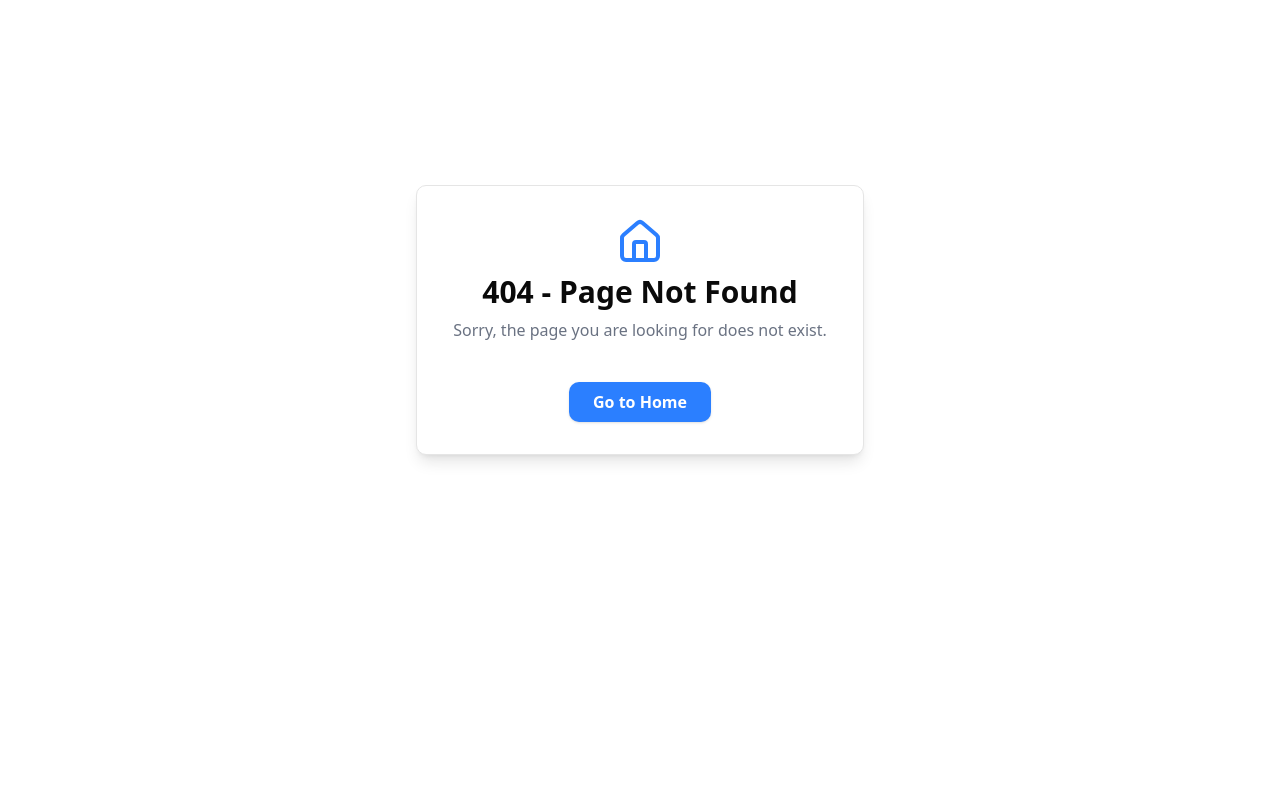
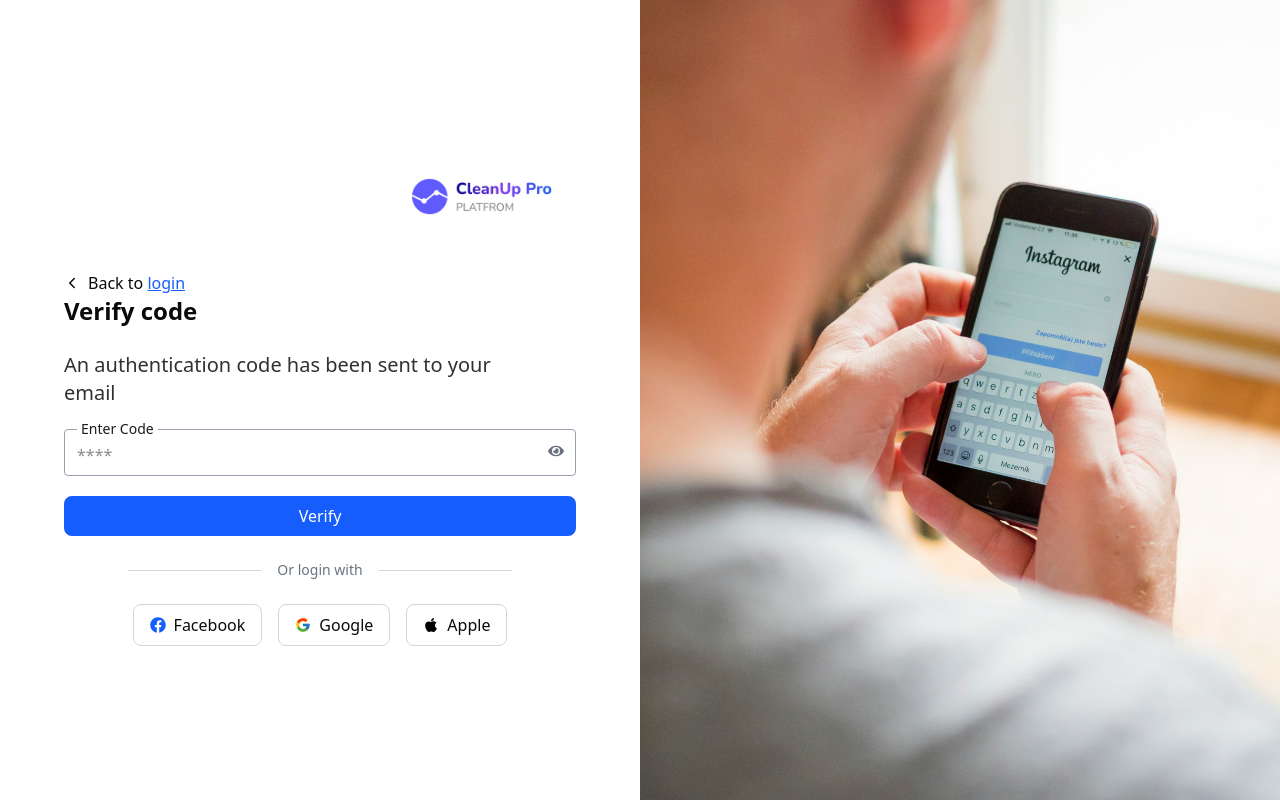
Before and after one commit to Alamin10231/CleanupSoftware, a React (Vite) app: page /verifyotp in a window 1280 px wide. Before the commit this address had no page. Built offline with nearby package versions, Linux system fonts and the light colour scheme.

Commit message:
signup intergrrationpart

```diff
--- a/src/Components/Auth/AdminLogin.tsx
+++ b/src/Components/Auth/AdminLogin.tsx
@@ -2,25 +2,59 @@ import { useState } from "react";
 import { FcGoogle } from "react-icons/fc";
 import { FaEye, FaEyeSlash, FaFacebook } from "react-icons/fa";
 import loginpicture from "../../assets/Image/loginpicture.jpg";
-import { Link } from "react-router";
+import { Link, useNavigate } from "react-router-dom";
 import { assets } from "../../assets/assets";
+
 export default function AdminLogin() {
   const [email, setEmail] = useState("");
   const [password, setPassword] = useState("");
+  const [show, setShow] = useState(false);
+  const [loading, setLoading] = useState(false);
+  const [error, setError] = useState("");
+  const navigate = useNavigate();
 
-  const [show, setShow] = useState(false);
+  const handleSubmit = async (e: React.FormEvent) => {
+    e.preventDefault();
+    setError("");
+    setLoading(true);
 
-  const handleSubmit = (e: React.FormEvent) => {
-    e.preventDefault();
-    console.log({ email, password});
-    // এখানে API কল বা auth logic দিন
+    try {
+      const response = await fetch(
+        "https://lisa-nondisposable-judgingly.ngrok-free.app/api/v1/users/login/",
+        {
+          method: "POST",
+          headers: {
+            "Content-Type": "application/json",
+          },
+          body: JSON.stringify({
+            email,
+            password,
+          }),
+        }
+      );
+
+      const data = await response.json();
+
+      if (!response.ok) {
+        throw new Error(data.message || "Login failed");
+      }
+
+      // Save token to local storage (optional)
+      localStorage.setItem("token", data.token);
+
+      alert("Login successful!");
+      navigate("/");
+    } catch (err: any) {
+      setError(err.message);
+    } finally {
+      setLoading(false);
+    }
   };
 
   return (
     <div className="min-h-screen flex">
       {/* Left Panel */}
       <div className="flex flex-col justify-center items-center w-full md:w-1/2 px-6 md:px-16 bg-white">
-        {/* Logo */}
         <div className="flex items-center self-end space-x-2 mb-8">
           <div className="p-6">
             <img
@@ -57,8 +91,6 @@ export default function AdminLogin() {
             <label className="block text-sm font-medium text-gray-600 mb-1">
               Password
             </label>
-
-            {/* Input */}
             <input
               type={show ? "text" : "password"}
               className="w-full border border-gray-300 rounded-md px-4 py-2 pr-10 focus:outline-none focus:ring-2 focus:ring-blue-400"
@@ -67,8 +99,6 @@ export default function AdminLogin() {
               onChange={(e) => setPassword(e.target.value)}
               required
             />
-
-            {/* Eye Icon */}
             <button
               type="button"
               onClick={() => setShow(!show)}
@@ -78,36 +108,43 @@ export default function AdminLogin() {
             </button>
           </div>
 
+          {/* Error Message */}
+          {error && <p className="text-red-500 text-sm">{error}</p>}
+
           {/* Remember + Forgot */}
           <div className="flex items-center justify-between text-sm">
             <label className="flex items-center space-x-2">
               <input
                 type="checkbox"
-
                 className="rounded border-gray-300 text-blue-600 focus:ring-blue-500"
               />
               <span>Remember me</span>
             </label>
-            <button type="button" className="text-blue-500 hover:underline">
-              <Link to="/forgetpassword">Forgot Password</Link>
-            </button>
+            <Link to="/forgetpassword" className="text-blue-500 hover:underline">
+              Forgot Password
+            </Link>
           </div>
 
           {/* Login Button */}
           <button
             type="submit"
-            className="w-full bg-blue-600 text-white py-2 rounded-md hover:bg-blue-700 transition"
+            disabled={loading}
+            className={`w-full py-2 rounded-md transition ${
+              loading
+                ? "bg-gray-400 cursor-not-allowed"
+                : "bg-blue-600 text-white hover:bg-blue-700"
+            }`}
           >
-            Login
+            {loading ? "Logging in..." : "Login"}
           </button>
         </form>
 
         {/* Sign up link */}
         <p className="text-sm text-gray-600 mt-6">
-          Don’t have an account? {/* < href="#" > */}
+          Don’t have an account?
           <span className="text-[#FF8682] hover:underline">
             {" "}
-            <Link to="/signup"> Sign up</Link>
+            <Link to="/signup">Sign up</Link>
           </span>
         </p>
 
@@ -133,13 +170,6 @@ export default function AdminLogin() {
             <FcGoogle className="mr-2" />
             Google
           </button>
-          {/* <button
-    type="button"
-    className="flex items-center justify-center border border-gray-300 rounded-md px-4 py-2 hover:bg-gray-50"
-  >
-    <FaApple className="text-black mr-2" />
-    Apple
-  </button> */}
         </div>
       </div>
 
@@ -148,7 +178,7 @@ export default function AdminLogin() {
         <img
           src={loginpicture}
           alt="Cleaning"
-          className="w-full max-h-screen  object-cover"
+          className="w-full max-h-screen object-cover"
         />
       </div>
     </div>
--- a/src/Components/Auth/UserSignUp.tsx
+++ b/src/Components/Auth/UserSignUp.tsx
@@ -2,23 +2,81 @@ import { useState } from "react";
 import { FcGoogle } from "react-icons/fc";
 import { FaApple, FaEye, FaEyeSlash, FaFacebook } from "react-icons/fa";
 import loginpicture from "../../assets/Image/loginpicture.jpg";
-import { Link } from "react-router";
+import { Link, useNavigate } from "react-router-dom";
 import { assets } from "../../assets/assets";
+
 export default function UserSignUp() {
+  // ✅ State variables
+  const [firstName, setFirstName] = useState("");
+  const [lastName, setLastName] = useState("");
   const [email, setEmail] = useState("");
   const [number, setNumber] = useState("");
   const [password, setPassword] = useState("");
-  const [cpassword, setcPassword] = useState("");
+  const [cpassword, setCPassword] = useState("");
   const [remember, setRemember] = useState(false);
-  const [show, setShow] = useState(false);      // Password show/hide
-  const [cshow, setCShow] = useState(false);    // Confirm Password show/hide
+  const [show, setShow] = useState(false);
+  const [cshow, setCShow] = useState(false);
+  const [loading, setLoading] = useState(false);
+  const [error, setError] = useState("");
 
-  const handleSubmit = (e: React.FormEvent) => {
+  const navigate = useNavigate();
+
+  // ✅ Handle form submit
+  const handleSubmit = async (e: React.FormEvent) => {
     e.preventDefault();
-    console.log({ email, number, password, cpassword, remember });
-    // এখানে API কল বা auth logic দিন
+    setError("");
+     const payload = {
+    name: firstName,
+    email: email,
+    phone: number,
+    password: password,
+    // role: "client", // add role here
   };
 
+    // Simple validation
+    if (password !== cpassword) {
+      setError("Passwords do not match!");
+      return;
+    }
+
+    if (!remember) {
+      setError("You must agree to the Terms and Privacy Policies.");
+      return;
+    }
+
+    try {
+      setLoading(true);
+
+      const response = await fetch(
+        "https://lisa-nondisposable-judgingly.ngrok-free.app/api/v1/users/register/",
+        {
+          method: "POST",
+          headers: {
+            "Content-Type": "application/json",
+          },
+          body: JSON.stringify(payload
+           ),
+        }
+      );
+
+      const data = await response.json();
+      console.log("Response:", data);
+
+      if (!response.ok) {
+        throw new Error(data.message ||  JSON.stringify(data) || "Registration failed");
+      }
+
+      alert("Account created successfully!");
+      navigate("/verifyotp")
+    } catch (err: any) {
+      console.error("Error:", err);
+      setError(err.message || "Something went wrong, please try again.");
+    } finally {
+      setLoading(false);
+    }
+  };
+
+  // ✅ UI
   return (
     <div className="min-h-screen flex">
       {/* Left Panel */}
@@ -34,137 +92,161 @@ export default function UserSignUp() {
       <div className="flex flex-col justify-center items-center w-full md:w-1/2 px-6 md:px-16 bg-white">
         {/* Logo */}
         <div className="flex self-end items-center space-x-2 mb-8">
-          <div className=" " />
-             <img src={assets.logo} alt="CleanUp Pro Logo" className="w-[140px] mx-auto" />
+          <img
+            src={assets.logo}
+            alt="CleanUp Pro Logo"
+            className="w-[140px] mx-auto"
+          />
         </div>
 
-        <h1 className="text-2xl relative  font-semibold mb-6 text-left self-start">
-  Sign Up
-</h1>
-<p className="text-left self-start pb-3">Let's get you all st up so you can access your personal account</p>
+        <h1 className="text-2xl font-semibold mb-6 self-start">Sign Up</h1>
+        <p className="text-left self-start pb-3">
+          Let’s get you all set up so you can access your personal account
+        </p>
 
+        {/* ✅ Signup Form */}
         <form onSubmit={handleSubmit} className="w-full max-w-full space-y-5">
           {/* First & Last Name */}
           <div className="flex items-center gap-3">
-            <div className="flex-1">
-              <fieldset className="border border-gray-400 rounded px-3 pt-1">
-                <legend className="text-sm px-1 text-[#1C1B1F]">First Name</legend>
+            <fieldset className="flex-1 border border-gray-400 rounded px-3 pt-1">
+              <legend className="text-sm px-1 text-[#1C1B1F]">
+                First Name
+              </legend>
               <input
                 type="text"
-                  defaultValue="John"
+                value={firstName}
+                onChange={(e) => setFirstName(e.target.value)}
+                placeholder="John"
                 className="w-full outline-none border-none pb-2 focus:ring-0 text-[#1C1B1F]"
+                required
               />
             </fieldset>
-            </div>
-            <div className="flex-1">
-              <fieldset className="border border-gray-400 rounded px-3 pt-1">
+            <fieldset className="flex-1 border border-gray-400 rounded px-3 pt-1">
               <legend className="text-sm px-1 text-[#1C1B1F]">Last Name</legend>
               <input
                 type="text"
-                  defaultValue="Doe"
+                value={lastName}
+                onChange={(e) => setLastName(e.target.value)}
+                placeholder="Doe"
                 className="w-full outline-none border-none pb-2 focus:ring-0 text-[#1C1B1F]"
+                required
               />
             </fieldset>
-            </div>
           </div>
 
           {/* Email & Phone */}
           <div className="flex items-center gap-3">
-            <div className="flex-1">
-              <fieldset className="border border-gray-400 rounded px-3 pt-1">
+            <fieldset className="flex-1 border border-gray-400 rounded px-3 pt-1">
               <legend className="text-sm px-1 text-[#1C1B1F]">Email</legend>
               <input
                 type="email"
+                value={email}
+                onChange={(e) => setEmail(e.target.value)}
                 placeholder="john.doe@gmail.com"
                 className="w-full outline-none border-none pb-2 focus:ring-0 text-[#1C1B1F]"
-                  value={email}
-                  onChange={(e) => setEmail(e.target.value)}
+                required
+              />
+            </fieldset>
+            <fieldset className="flex-1 border border-gray-400 rounded px-3 pt-1">
+              <legend className="text-sm px-1 text-[#1C1B1F]">Phone</legend>
+              <input
+                type="number"
+                value={number}
+                onChange={(e) => setNumber(e.target.value)}
+                placeholder="0123456789"
+                className="w-full outline-none border-none pb-2 focus:ring-0 text-[#1C1B1F]"
+                required
               />
             </fieldset>
           </div>
-            <div className="flex-1">
-              <fieldset className="border border-gray-400 rounded px-3 pt-1">
-                <legend className="text-sm px-1 text-[#1C1B1F]">Phone Number</legend>
-                <input
-                  type="number"
-                  placeholder="********"
-                  className="w-full outline-none border-none pb-2 focus:ring-0 text-[#1C1B1F]"
-                  value={number}
-                  onChange={(e) => setNumber(e.target.value)}
-                />
-              </fieldset>
-            </div>
-          </div>
 
           {/* Password */}
-          <div className="relative w-full">
+          <div className="relative">
             <label className="block text-sm font-medium text-gray-600 mb-1">
               Password
             </label>
             <input
               type={show ? "text" : "password"}
+              value={password}
+              onChange={(e) => setPassword(e.target.value)}
               className="w-full border border-gray-300 rounded-md px-4 py-2 pr-10 focus:outline-none focus:ring-2 focus:ring-blue-400"
               placeholder="••••••••"
-              value={password}
-              onChange={(e) => setPassword(e.target.value)}
               required
             />
             <button
               type="button"
               onClick={() => setShow(!show)}
-              className="absolute right-3 top-9 -translate-y-1/2 text-gray-500 hover:text-gray-700"
+              className="absolute right-3 top-11 -translate-y-1/2 text-gray-500 hover:text-gray-700"
             >
               {show ? <FaEyeSlash /> : <FaEye />}
             </button>
           </div>
 
           {/* Confirm Password */}
-          <div className="relative w-full">
+          <div className="relative">
             <label className="block text-sm font-medium text-gray-600 mb-1">
               Confirm Password
             </label>
             <input
               type={cshow ? "text" : "password"}
+              value={cpassword}
+              onChange={(e) => setCPassword(e.target.value)}
               className="w-full border border-gray-300 rounded-md px-4 py-2 pr-10 focus:outline-none focus:ring-2 focus:ring-blue-400"
               placeholder="••••••••"
-              value={cpassword}
-              onChange={(e) => setcPassword(e.target.value)}
               required
             />
             <button
               type="button"
               onClick={() => setCShow(!cshow)}
-              className="absolute right-3 top-9 -translate-y-1/2 text-gray-500 hover:text-gray-700"
+              className="absolute right-3 top-11 -translate-y-1/2 text-gray-500 hover:text-gray-700"
             >
               {cshow ? <FaEyeSlash /> : <FaEye />}
             </button>
           </div>
 
-          {/* Remember + Forgot */}
-          <div className="flex items-center justify-between text-sm">
-            <label className="flex items-center space-x-2">
+          {/* Terms */}
+          <label className="flex items-center space-x-2 text-sm">
             <input
               type="checkbox"
               checked={remember}
               onChange={(e) => setRemember(e.target.checked)}
               className="rounded border-gray-300 text-blue-600 focus:ring-blue-500"
             />
-              <p className="font-semibold">I agree to all the <span className="text-[#FF8682]">Teams</span> and <span className="text-[#FF8682]">Privacy Policies</span></p>
+            <span>
+              I agree to all the <span className="text-[#FF8682]">Terms</span>{" "}
+              and <span className="text-[#FF8682]">Privacy Policies</span>
+            </span>
           </label>
 
-          </div>
+          {/* Error Message */}
+          {error && <p className="text-red-500 text-sm">{error}</p>}
 
-          {/* Submit */}
+          {/* Submit Button */}
+         {/* <Link to="/verifyotp"> */}
+
           <button
             type="submit"
-            className="w-full bg-[#2463EA] text-white py-2 rounded-md hover:bg-blue-700 transition"
+            disabled={loading}
+            className={`w-full py-2 rounded-md transition ${
+              loading
+                ? "bg-gray-400 cursor-not-allowed"
+                : "bg-[#2463EA] text-white hover:bg-blue-700"
+            }`}
           >
-           Create Account
+            {loading ? "Creating..." : "Create Account"}
           </button>
+         {/* </Link> */}
         </form>
 
+        {/* Already have an account */}
+        <p className="py-2">
+          Already have an account?{" "}
+          <Link to="/adminlogin">
+            <span className="text-[#FF8682]">Login</span>
+          </Link>
+        </p>
+
         {/* Social login */}
-          <p className="py-2">Already have an account? <Link to="/adminlogin"><span className="text-[#FF8682]">login</span></Link></p>
         <div className="flex items-center my-6 w-full max-w-sm">
           <div className="flex-grow border-t border-gray-300" />
           <span className="mx-4 text-gray-500 text-sm">Or sign up with</span>
@@ -172,24 +254,15 @@ export default function UserSignUp() {
         </div>
 
         <div className="flex gap-4">
-          <button
-            type="button"
-            className="flex items-center justify-center border border-gray-300 rounded-md px-4 py-2 hover:bg-gray-50"
-          >
+          <button className="flex items-center justify-center border border-gray-300 rounded-md px-4 py-2 hover:bg-gray-50">
             <FaFacebook className="text-blue-600 mr-2" />
             Facebook
           </button>
-          <button
-            type="button"
-            className="flex items-center justify-center border border-gray-300 rounded-md px-4 py-2 hover:bg-gray-50"
-          >
+          <button className="flex items-center justify-center border border-gray-300 rounded-md px-4 py-2 hover:bg-gray-50">
             <FcGoogle className="mr-2" />
             Google
           </button>
-           <button
-    type="button"
-    className="flex items-center justify-center border border-gray-300 rounded-md px-4 py-2 hover:bg-gray-50"
-  >
+          <button className="flex items-center justify-center border border-gray-300 rounded-md px-4 py-2 hover:bg-gray-50">
             <FaApple className="text-black mr-2" />
             Apple
           </button>
--- /dev/null
+++ b/src/Components/Auth/Verifyotp.tsx
@@ -0,0 +1,129 @@
+import { useState } from "react";
+import { FcGoogle } from "react-icons/fc";
+import { FaApple, FaEye, FaEyeSlash, FaFacebook } from "react-icons/fa";
+import loginpicture from "../../assets/Image/loginpicture.jpg";
+import { Link, useNavigate } from "react-router-dom";
+import { assets } from "../../assets/assets";
+import { IoIosArrowBack } from "react-icons/io";
+
+export default function Verifyotp() {
+  const [password, setPassword] = useState<string>("");
+  const [show, setShow] = useState(false);
+  const navigate = useNavigate();
+
+  const handleSubmit = (e: React.FormEvent) => {
+    e.preventDefault();
+    console.log({ password });
+    // এখানে API কল বা auth logic দিন
+
+    // সাবমিটের পর পরবর্তী পেইজে নেভিগেট করুন
+    navigate("/adminlogin");
+  };
+
+  return (
+    <div className="min-h-screen flex">
+      {/* Left Panel */}
+      <div className="flex flex-col justify-center items-center w-full md:w-1/2 px-6 md:px-16 bg-white">
+        {/* Logo */}
+        <div className="flex items-center self-end space-x-2 mb-8">
+          <div className="p-6">
+            <img
+              src={assets.logo}
+              alt="CleanUp Pro Logo"
+              className="w-[140px] mx-auto"
+            />
+          </div>
+        </div>
+
+        {/* Back to login */}
+        <div className="self-start flex items-center justify-center gap-2">
+          <IoIosArrowBack />
+          <span>
+            Back to <Link to="/adminlogin" className="text-blue-600 underline">login</Link>
+          </span>
+        </div>
+
+        <h1 className="text-2xl font-semibold mb-6 self-start">
+         Verify code
+        </h1>
+        <p className="self-start pb-3 text-xl max-w-md text-[#313131]">
+         An authentication code has been sent to your email
+        </p>
+
+        {/* Form */}
+        <form onSubmit={handleSubmit} className="w-full max-w-full space-y-5">
+          <div className="relative w-full">
+            <fieldset className="border border-gray-400 rounded px-3 pt-1">
+                <legend className="text-sm px-1 text-[#1C1B1F]">Enter Code</legend>
+                <input
+                  type="text"
+                  placeholder="****"
+                  className="w-full outline-none border-none pb-2 focus:ring-0 text-[#1C1B1F]"
+                  value={password}
+                  onChange={(e) => setPassword(e.target.value)}
+                />
+              </fieldset>
+
+            {/* Eye Icon */}
+            <button
+              type="button"
+              onClick={() => setShow(!show)}
+              className="absolute right-3 top-8 -translate-y-1/2 text-gray-500 hover:text-gray-700"
+            >
+              {show ? <FaEyeSlash /> : <FaEye />}
+            </button>
+          </div>
+
+          {/* Submit Button */}
+          <Link to="/adminlogin">
+          <button
+            type="submit"
+            className="w-full bg-blue-600 text-white py-2 rounded-md hover:bg-blue-700 transition"
+          >
+            Verify
+          </button></Link>
+        </form>
+
+        {/* Social login */}
+        <div className="flex items-center my-6 w-full max-w-sm">
+          <div className="flex-grow border-t border-gray-300" />
+          <span className="mx-4 text-gray-500 text-sm">Or login with</span>
+          <div className="flex-grow border-t border-gray-300" />
+        </div>
+
+        <div className="flex gap-4">
+          <button
+            type="button"
+            className="flex items-center justify-center border border-gray-300 rounded-md px-4 py-2 hover:bg-gray-50"
+          >
+            <FaFacebook className="text-blue-600 mr-2" />
+            Facebook
+          </button>
+          <button
+            type="button"
+            className="flex items-center justify-center border border-gray-300 rounded-md px-4 py-2 hover:bg-gray-50"
+          >
+            <FcGoogle className="mr-2" />
+            Google
+          </button>
+          <button
+            type="button"
+            className="flex items-center justify-center border border-gray-300 rounded-md px-4 py-2 hover:bg-gray-50"
+          >
+            <FaApple className="text-black mr-2" />
+            Apple
+          </button>
+        </div>
+      </div>
+
+      {/* Right Panel */}
+      <div className="hidden md:block w-1/2">
+        <img
+          src={loginpicture}
+          alt="Cleaning"
+          className="w-full max-h-screen object-cover"
+        />
+      </div>
+    </div>
+  );
+}
--- a/src/Components/Logo.tsx
+++ b/src/Components/Logo.tsx
@@ -1,7 +1,9 @@
-import React from 'react'
+
 
 export default function Logo() {
   return (
-    <div>Logo</div>
+    <div>
+
+    </div>
   )
 }
--- a/src/Page/admin-dashboard/Dashboard.tsx
+++ b/src/Page/admin-dashboard/Dashboard.tsx
@@ -6,6 +6,7 @@ import RecentActivities from "@/Components/DashboardStatus/RecentActivities";
 import Report from "@/Components/DashboardStatus/Report";
 import Schedule from "@/Components/DashboardStatus/Schedule";
 import TopPerformers from "@/Components/DashboardStatus/TopPerformers";
+
 
 
 const Dashboard = () => {
@@ -36,6 +37,7 @@ const Dashboard = () => {
         <div>
           <DashboardOverview></DashboardOverview>
         </div>
+
     </div>
   );
 };
--- a/src/Router/Router.tsx
+++ b/src/Router/Router.tsx
@@ -33,8 +33,9 @@ import EmployeeInvoicees from "@/Page/employee-dashboard/EmployeeInvoicees";
 import EmployeeSubscription from "@/Page/employee-dashboard/EmployeeSubscription";
 import CreateInvoiceForm from "@/Page/admin-dashboard/create-invoice";
 import NotFound from "@/Page/NotFound";
-import Buildingregions from "@/Page/employee-dashboard/building-regions";
-import RegionDashboard from "@/Page/employee-dashboard/building-tasks";
+// import Buildingregions from "@/Page/employee-dashboard/building-regions";
+// import RegionDashboard from "@/Page/employee-dashboard/building-tasks";
+import Verifyotp from "@/Components/Auth/Verifyotp";
 
 const Router = () => {
   return (
@@ -91,6 +92,7 @@ const Router = () => {
             {/* Auth routes */}
             <Route path="adminlogin" element={<AdminLogin />} />
             <Route path="signup" element={<UserSignUp />} />
+            <Route path="verifyotp" element={<Verifyotp />} />
             <Route path="forgetpassword" element={<ForgetPassword />} />
             <Route path="verifycode" element={<VerifyCode />} />
             <Route path="setpassword" element={<SetPassword />} />
```
Also changed, not shown: src/Page/admin-dashboard/Home.tsx (+4 -4 lines), src/Components/Test.tsx (added). Lines whose indentation alone changed are shown as unchanged.
